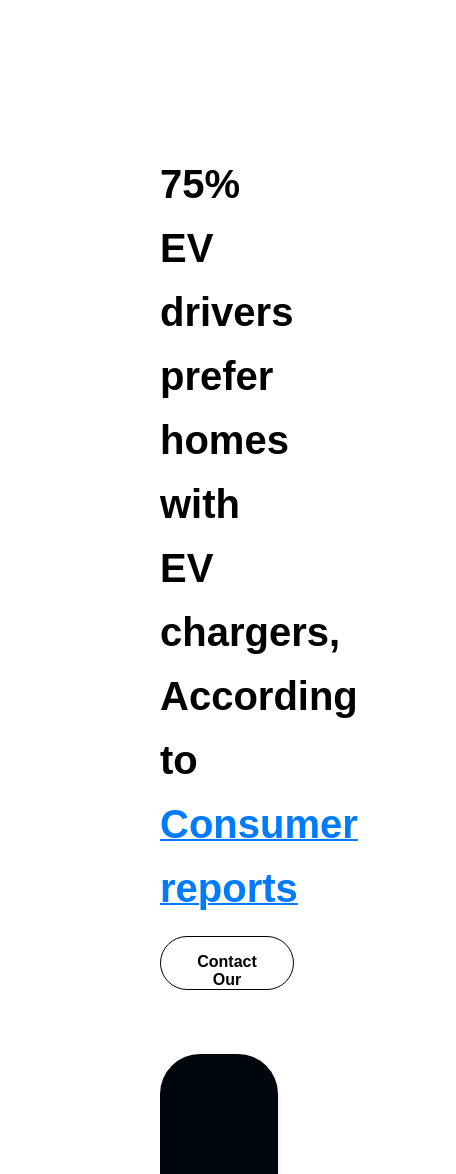
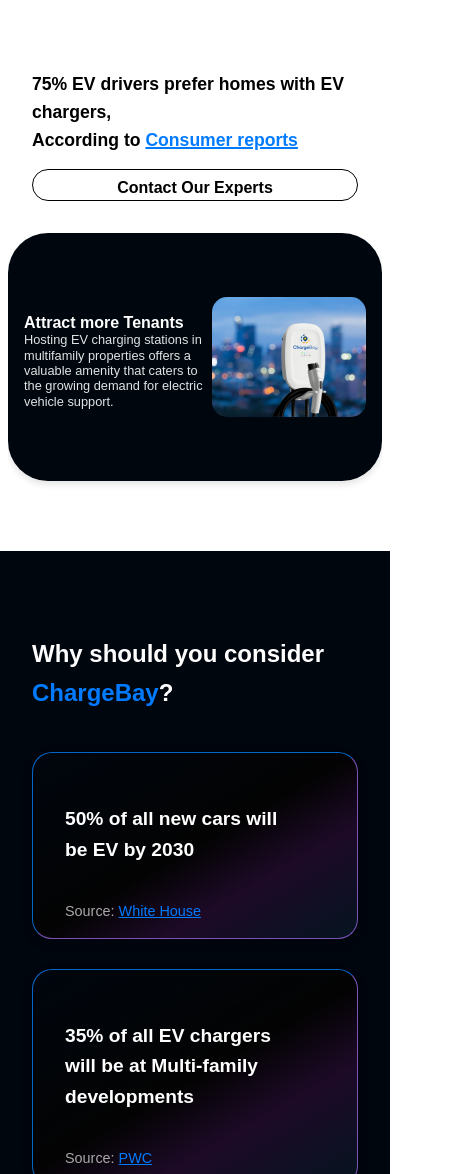
Before and after one commit to onkarsaka/ChargeBay, a React (Create React App) app: page / in a window 390 px wide. Shown: the part 394-1568 px from the top of the page, 456 px wide, since content can reach past the window. Built offline with nearby package versions, Linux system fonts and the light colour scheme.

Commit message:
new update3

```diff
--- a/src/App.js
+++ b/src/App.js
@@ -1,4 +1,3 @@
-import React from 'react'
 import { BrowserRouter as Router, Route, Routes } from 'react-router-dom';
 import './App.css';
 import HomePage from './Pages/chargebayHome';
--- a/src/Pages/HousingPage.css
+++ b/src/Pages/HousingPage.css
@@ -88,8 +88,14 @@
 .consumer-reports-cards-container {
     flex-grow: 1;
     overflow-y: auto;
-    padding-right: 1rem;
     scroll-behavior: smooth;
+
+    &::-webkit-scrollbar {
+        display: none;
+    }
+
+    -ms-overflow-style: none;
+    scrollbar-width: none;
 }
 
 .consumer-reports-card {
@@ -164,7 +170,10 @@
 .why-chargebay-card {
     background: linear-gradient(150deg, #0000 0%, #030303 50%, #1d0a27 70%, #051420 100%);
     box-shadow: 0 4px 12px rgba(0, 0, 0, 0.1);
-    border: 1px solid #0466c8;
+    border-top: 1px solid #0466c8;
+    border-left: 1px solid #0466c8;
+    border-right: 1px solid #7d53b8;
+    border-bottom: 1px solid #7d53b8;
     border-radius: 20px;
     display: grid;
     justify-content: space-around;
@@ -195,29 +204,17 @@
     text-decoration: underline;
 }
 
-@media (max-width: 768px) {
-    .why-chargebay-cards {
-        flex-direction: column;
-        align-items: center;
-    }
-
-    .why-chargebay-card {
-        width: 100%;
-        max-width: 300px;
-    }
-}
-
 /*# why-chargebay section end*/
 
 /*# problem-section start*/
-.component-section {
+.problem-section {
     margin: 0 auto;
-    padding: 8rem 10rem;
+    padding: 9rem 10rem;
     padding-bottom: 4rem;
 }
 
-.section-title {
-    font-size: 2.5rem;
+.problem-section-title {
+    font-size: 2.6rem;
     font-weight: bold;
     margin-bottom: 1.5rem;
 }
@@ -226,8 +223,8 @@
     color: #e3342f;
 }
 
-.section-text {
-    font-size: 1.5rem;
+.problem-section-text {
+    font-size: 1.6rem;
     font-weight: 600;
     line-height: 1.2;
     max-width: 900px;
@@ -245,9 +242,88 @@
 /*# help-secton start*/
 .help-section {
     background-color: var(--dark-theme);
-    height: 100vh;
-    border-bottom-left-radius: 150px;
-    border-bottom-right-radius: 150px;
+    color: var(--white);
+    padding: 4rem 10rem;
+    border-bottom-left-radius: 50px;
+    border-bottom-right-radius: 50px;
+}
+
+.help-section-container {
+    max-width: 90rem;
+    margin: 0 auto;
+}
+
+.help-section-title {
+    font-size: 2.5rem;
+    color: var(--white);
+    margin-bottom: -2rem;
+}
+
+.help-section-subtitle {
+    font-size: 1.6rem;
+    margin-bottom: 3rem;
+    color: var(--title-gray);
+}
+
+.help-section-flex {
+    display: flex;
+    gap: 2rem;
+}
+
+.help-section-flex-item {
+    display: flex;
+    flex-direction: column;
+    align-items: start;
+}
+
+.icon-container {
+    background-color: var(--white);
+    padding: 1rem;
+    border-radius: 0.5rem;
+    margin-bottom: 1.5rem;
+    transition: all 0.8 ease;
+}
+
+.icon {
+    width: 3rem;
+    height: 3rem;
+    color: #0c0d10;
+    animation: scaleinout 3s forwards infinite;
+}
+
+@keyframes scaleinout {
+    0% {
+        opacity: 0;
+        scale: 0;
+    }
+
+    40% {
+        opacity: 1;
+        scale: 1;
+    }
+
+    60% {
+        opacity: 1;
+        scale: 1;
+    }
+
+    100% {
+        opacity: 0;
+        scale: 0;
+    }
+
+}
+
+.help-section-flex-item-title {
+    font-size: 1.5rem;
+    font-weight: 600;
+    margin-bottom: 1rem;
+}
+
+.help-section-section-text {
+    font-size: 1.25rem;
+    margin-top: 3rem;
+    color: var(--title-gray);
 }
 
 /*# help-secton end*/
@@ -387,7 +463,7 @@
 }
 
 .business-model-image {
-    width: 75%;
+    width: 60%;
     height: 100%;
 }
 
@@ -492,6 +568,188 @@
     }
 
     /*# multifamily-hero section start*/
+
+    /*# consumerreport section start*/
+    .consumer-reports {
+        margin: 0;
+        padding: 5rem 2rem;
+        padding-top: 5rem;
+        padding-bottom: 2rem;
+        background-color: var(--white);
+        font-family: Arial, sans-serif;
+        height: 55vh;
+        display: flex;
+        flex-direction: column;
+    }
+
+    .consumer-reports-title {
+        font-size: 1.1rem;
+        margin-bottom: .9rem;
+    }
+
+    .contbtn {
+        padding: 0 2rem;
+        padding-top: .6rem;
+        padding-bottom: 1rem;
+        margin-bottom: 2rem;
+        align-self: normal;
+    }
+
+    .contbtn span {
+        font-size: 16px;
+        color: var(--black);
+    }
+
+    .consumer-reports-cards-container {
+        padding-right: 0;
+        margin: 0 -1.5rem;
+    }
+
+    .consumer-reports-card {
+        padding: 4rem 1rem;
+        margin-bottom: 3rem;
+        height: 120px;
+    }
+
+    .consumer-reports-card-content {
+        padding: 0px;
+        margin: 0;
+        margin-top: 0;
+    }
+
+    .consumer-reports-card h2 {
+        font-size: 1rem;
+        margin-bottom: -1rem;
+    }
+
+    .consumer-reports-card p {
+        font-size: .8rem;
+        line-height: 1.2;
+        max-width: 100%;
+    }
+
+    .consumer-reports-card-image {
+        border-radius: 15px;
+        width: 45%;
+        object-fit: cover;
+    }
+
+    /*# consumerreport section end*/
+
+    /*# why-chargebay section start*/
+
+    .why-chargebay-section {
+        padding: 4rem 2rem;
+    }
+
+    .why-chargebay-title {
+        font-size: 1.5rem;
+        margin-bottom: 40px;
+    }
+
+    .why-chargebay-cards {
+        gap: 30px;
+    }
+
+    .why-chargebay-card {
+        width: 450px;
+        min-height: 150px;
+    }
+
+    .why-chargebay-card-title {
+        font-size: 1.2rem;
+        max-width: 90%;
+    }
+
+    .why-chargebay-card-source {
+        font-size: .9rem;
+    }
+
+    /*# why-chargebay section end*/
+
+    /*# problem-section start*/
+    .problem-section {
+        margin: 0;
+        padding: 6rem 1rem;
+        padding-bottom: 4rem;
+    }
+
+    .problem-section-title {
+        font-size: 1.5rem;
+        font-weight: bold;
+        margin-bottom: 1.5rem;
+    }
+
+    .problem-section-text {
+        font-size: 1rem;
+        font-weight: 600;
+        line-height: 1.2;
+        max-width: 100%;
+        margin-bottom: 1.5rem;
+    }
+
+    /*# problem-section end*/
+
+    /*# help-secton start*/
+    .help-section {
+        background-color: var(--dark-theme);
+        color: var(--white);
+        padding: 5rem 3rem;
+        border-bottom-left-radius: 50px;
+        border-bottom-right-radius: 50px;
+    }
+
+    .help-section-container {
+        max-width: 90rem;
+        margin: 0 auto;
+    }
+
+    .help-section-title {
+        font-size: 2rem;
+        margin-bottom: -1.5rem;
+    }
+
+    .help-section-subtitle {
+        font-size: 1.2rem;
+        margin-bottom: 3rem;
+        color: var(--title-gray);
+    }
+
+    .help-section-flex {
+        display: grid;
+        gap: 2rem;
+    }
+
+    .help-section-flex-item {
+        display: flex;
+        flex-direction: column;
+        align-items: start;
+    }
+
+    .icon-container {
+        margin-left: 40%;
+    }
+
+    .icon {
+        width: 2rem;
+        height: 2rem;
+        color: #0c0d10;
+        animation: scaleinout 3s forwards infinite;
+    }
+
+    .help-section-flex-item-title {
+        font-size: 1rem;
+        font-weight: 600;
+        margin-bottom: .5rem;
+    }
+
+    .help-section-section-text {
+        font-size: .8rem;
+        margin-top: 3rem;
+        color: var(--title-gray);
+    }
+
+    /*# help-secton end*/
 
     /*# figureout section start*/
 
--- a/src/Pages/HousingPage.jsx
+++ b/src/Pages/HousingPage.jsx
@@ -13,6 +13,9 @@
 import featured from "../Images/featured.png"
 import businessmodel from "../Images/businessmodel.png"
 import casestudyimg from "../Images/case Study.png"
+
+import station from "../Images/charging station.svg"
+import port from "../Images/charging port.png"
 
 function HousingPage() {
 
@@ -164,29 +167,56 @@
                     </div>
                 </section>
 
-                <section className="component-section">
-                    <h2 className="section-title">
+                <section className="problem-section">
+                    <h2 className="problem-section-title">
                         Where does the <span className="highlight-red">problem</span> lie?
                     </h2>
-                    <p className="section-text">
+                    <p className="problem-section-text">
                         Finding convenient charging spots is a hassle,<br></br>
                         and providing them to 100+ users with a personalised preference is an even,
                         bigger struggle.
                     </p>
-                    <p className="section-text">
+                    <p className="problem-section-text">
                         ChargeBay takes the hassle out for you to{' '}
                         <span className="highlight-bold">
                             provide your customers what they expect from you
                         </span>
                         .
                     </p>
-                    <p className="section-text">
+                    <p className="problem-section-text">
                         <span className="why-chargebay-highlight">CONVENIENCE...</span> at minimal upfront costs.
                     </p>
                 </section>
 
                 <section className="help-section">
+                    <div className="help-section-container">
+                        <h2 className="help-section-title">How do we help?</h2>
+                        <p className="help-section-subtitle">ChargeBay has the potential to</p>
 
+                        <div className="help-section-flex">
+                            <div className="help-section-flex-item">
+                                <div className="icon-container">
+                                    <img src={port} className="icon" />
+                                </div>
+                                <h3 className="help-section-flex-item-title">
+                                    Either plan and operate a shareable EV charging ecosystem with your residents
+                                </h3>
+                            </div>
+
+                            <div className="help-section-flex-item">
+                                <div className="icon-container">
+                                    <img src={station} className="icon" />
+                                </div>
+                                <h3 className="help-section-flex-item-title">
+                                    Make your existing charging infrastructure into an intelligent ecosystem.
+                                </h3>
+                            </div>
+                        </div>
+
+                        <p className="help-section-section-text">
+                            ChargeBay does that at rates lower than any other, for you to upgrade your other amenities with a comfortable budget.
+                        </p>
+                    </div>
                 </section>
 
                 <section className='figureout'>
@@ -214,7 +244,6 @@
                 <section className="business-model-section">
                     <h1>Flexible Business Models</h1>
                     <div className="business-model">
-                        <AnimatedSection animation='slideIn' direction='left' length={200} delay={0.2}>
                         <div className="business-model-content">
                             <div className="business-model-contentainer">
                                 <h2 className="business-model-content-title">Host owned</h2>
@@ -229,11 +258,8 @@
                                 <p className="business-model-content-subtitle">An investment free solution to keep you relevant on a budget</p>
                             </div>
                         </div>
-                        </AnimatedSection>
                         <div className="business-model-image">
-                            <AnimatedSection animation='fadeIn' delay={0.8}>
                             <img src={businessmodel} alt="Modern apartment building with EV charging stations" />
-                            </AnimatedSection>
                         </div>
 
                     </div>
--- a/src/index.js
+++ b/src/index.js
@@ -1,4 +1,4 @@
-import React from 'react'
+import React from 'react';
 import ReactDOM from 'react-dom/client';
 import './index.css';
 import App from './App';
```
Also changed, not shown: src/Images/charging port.png (added), src/Images/charging station.svg (added). Lines whose indentation alone changed are shown as unchanged.
